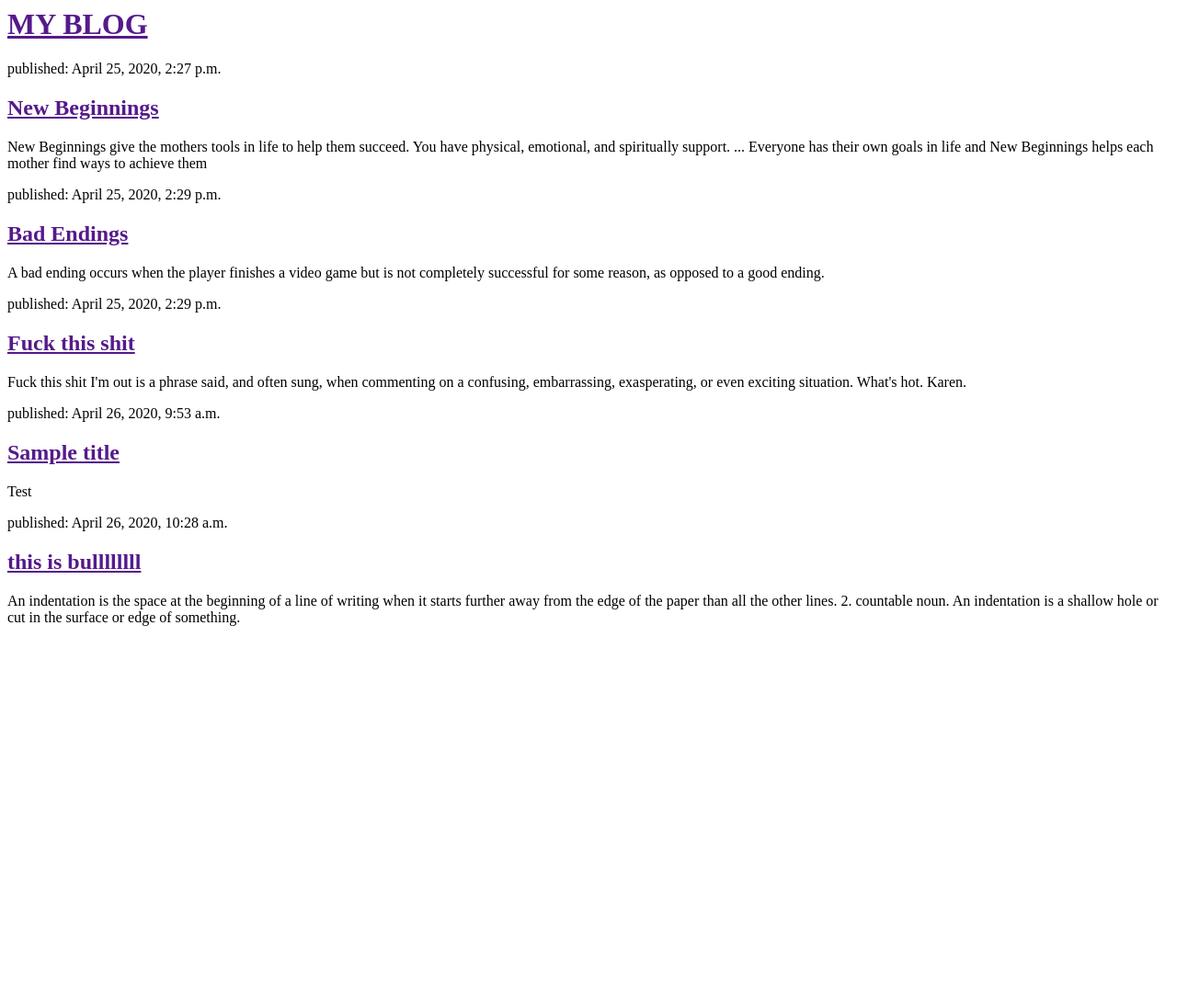
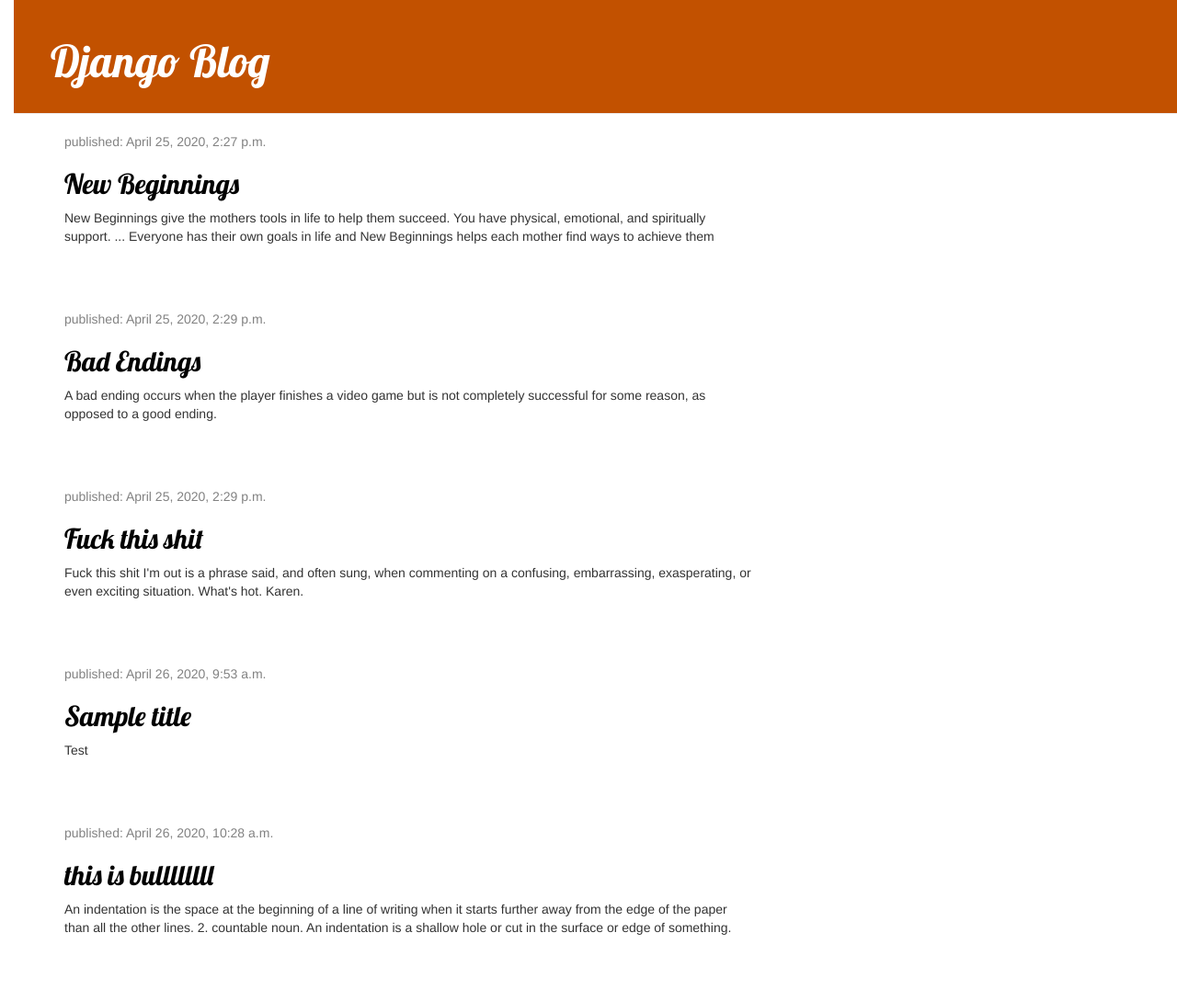
Before and after one commit to shahilkp6/first-blog-using-django, a Django app: page / in a window 1280 px wide. Shown: the whole page at 92% size. Before the commit the page ends 681 px from the top, so only its background shows below. Run offline with Django 3.2, Linux system fonts and the light colour scheme; data comes from the database, SQL or seed files in the repository; some libraries are stand-ins or nearby versions.

Commit message:
added new temps

```diff
--- /dev/null
+++ b/blog/static/css/blog.css
@@ -0,0 +1,56 @@
+h1 a, h2 a {
+    color: #C25100;
+    font-family: 'Lobster';
+}
+
+body {
+    padding-left: 15px;
+}
+
+
+.page-header {
+    background-color: #C25100;
+    margin-top: 0;
+    padding: 20px 20px 20px 40px;
+}
+
+.page-header h1, .page-header h1 a, .page-header h1 a:visited, .page-header h1 a:active {
+    color: #ffffff;
+    font-size: 36pt;
+    text-decoration: none;
+}
+
+.content {
+    margin-left: 40px;
+}
+
+h1, h2, h3, h4 {
+    font-family: 'Lobster', cursive;
+}
+
+.date {
+    color: #828282;
+}
+
+.save {
+    float: right;
+}
+
+.post-form textarea, .post-form input {
+    width: 100%;
+}
+
+.top-menu, .top-menu:hover, .top-menu:visited {
+    color: #ffffff;
+    float: right;
+    font-size: 26pt;
+    margin-right: 20px;
+}
+
+.post {
+    margin-bottom: 70px;
+}
+
+.post h2 a, .post h2 a:visited {
+    color: #000000;
+}
--- /dev/null
+++ b/blog/templates/blog/base.html
@@ -0,0 +1,36 @@
+{% load static %}
+<html>
+<head>
+
+<link rel="stylesheet" href="//maxcdn.bootstrapcdn.com/bootstrap/3.2.0/css/bootstrap.min.css">
+<link rel="stylesheet" href="//maxcdn.bootstrapcdn.com/bootstrap/3.2.0/css/bootstrap-theme.min.css">
+<link rel="stylesheet" href="{% static 'css/blog.css' %}">
+<link href="//fonts.googleapis.com/css?family=Lobster&subset=latin,latin-ext" rel="stylesheet" type="text/css">
+<title>
+    My Blog
+</title>
+
+</head>
+<body>
+
+    <body>
+        <div class="page-header">
+            <h1><a href="/">Django  Blog</a></h1>
+        </div>
+        <div class="content container">
+            <div class="row">
+                <div class="col-md-8">
+                {% block content %}
+                {% endblock %}
+                </div>
+            </div>
+        </div>
+    </body>
+
+
+
+</body>
+
+
+
+</html>
--- a/blog/templates/blog/post_list.html
+++ b/blog/templates/blog/post_list.html
@@ -1,33 +1,14 @@
-<html>
-<head>
 
-<title>
-    My Blog
-</title>
+{% extends 'blog/base.html' %}
 
-</head>
-<body>
-
-<div>
-
-    <h1><a href="">MY BLOG</a></h1>
-</div>
-
-{% for post in posts %}
-<div>
-    <p>published: {{ post.published_date }}</p>
-    <h2><a href="">{{ post.title }}</a></h2>
-    <p>{{ post.text|linebreaksbr }}</p>
-</div>
-{% endfor %}
-
-
-
-
-
-
-</body>
-
-
-
-</html>
+{% block content %}
+            {% for post in posts %}
+                <div class="post">
+                    <div class="date">
+                        <p>published: {{ post.published_date }}</p>
+                    </div>
+                    <h2><a href="{% url 'post_detail' pk=post.pk %}">{{ post.title }}</a></h2>
+                    <p>{{ post.text|linebreaksbr }}</p>
+                </div>
+            {% endfor %}
+{% endblock %}
--- a/blog/urls.py
+++ b/blog/urls.py
@@ -4,4 +4,5 @@ from . import views
 
 urlpatterns = [
     path('', views.post_list, name='post_list'),
+    path('post/<int:pk>/', views.post_detail, name='post_detail'),
 ]
--- a/blog/views.py
+++ b/blog/views.py
@@ -1,9 +1,15 @@
 from django.shortcuts import render
 from .models import Post
 from django.utils import timezone
+from django.shortcuts import render, get_object_or_404
 
 # Create your views here
 #
 def post_list(request):
      posts=Post.objects.filter(published_date__lte=timezone.now()).order_by('published_date')
      return render(request, 'blog/post_list.html', {'posts':posts})
+
+
+def post_detail(request, pk):
+    post = get_object_or_404(Post, pk=pk)
+    return render(request, 'blog/post_detail.html', {'post': post})
```
Also changed, not shown: blog/templates/blog/post_detail.html (added, +13 -0 lines).
